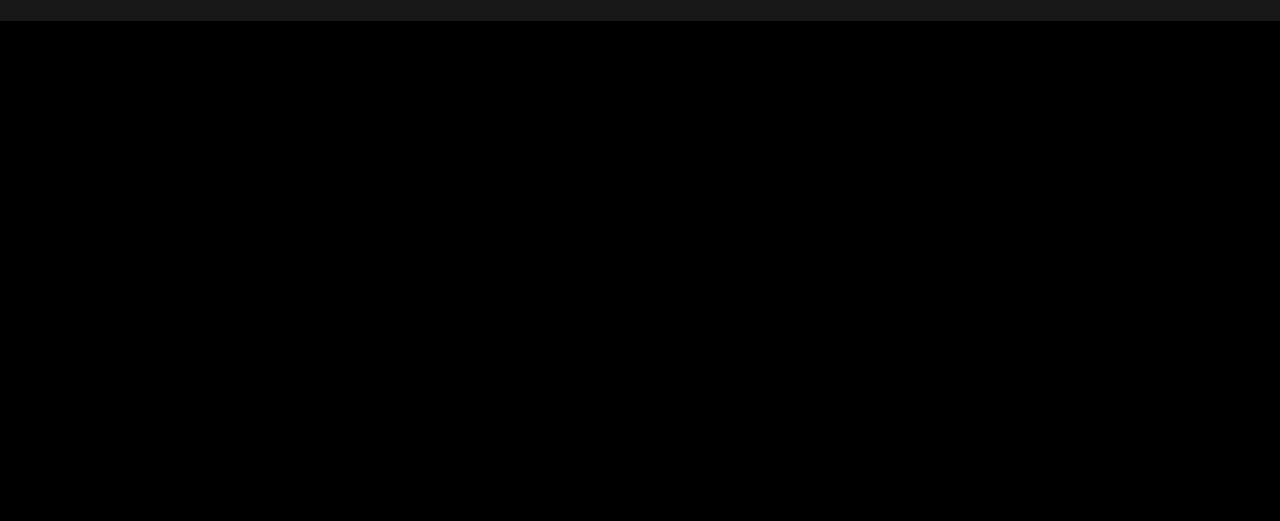
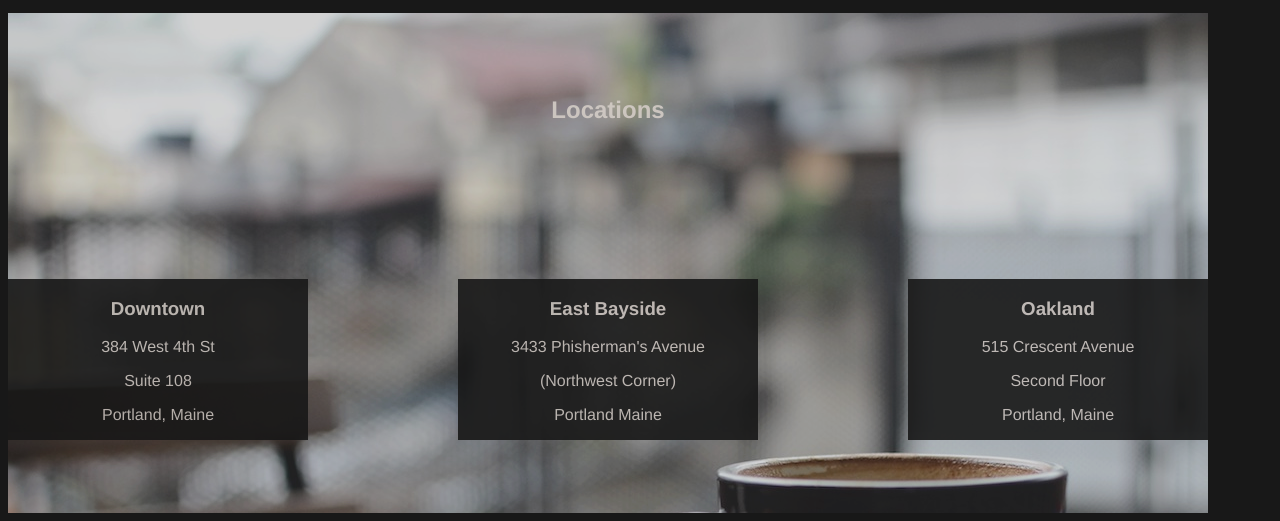
Before and after one commit to Kirkkm/Codecademy-TeaCozy, a plain HTML site: page index.html in a window 1280 px wide. Shown: the part 1347-1868 px from the top of the page. Before the commit the page ends 1368 px from the top, so only its background shows below. Drawn offline with Linux system fonts and the light colour scheme.

Commit message:
adding locations sections

```diff
--- a/index.html
+++ b/index.html
@@ -47,5 +47,28 @@
             </div>
         </div>
     </div>
+    <div class="locations">
+        <h2>Locations</h2>
+        <div class="locations-containers">
+            <div>
+                <h3>Downtown</h3>
+                <p>384 West 4th St</p>
+                <p>Suite 108</p>
+                <p>Portland, Maine</p>
+            </div>
+            <div>
+                <h3>East Bayside</h3>
+                <p>3433 Phisherman's Avenue</p>
+                <p>(Northwest Corner)</p>
+                <p>Portland Maine</p>
+            </div>
+            <div>
+                <h3>Oakland</h3>
+                <p>515 Crescent Avenue</p>
+                <p>Second Floor</p>
+                <p>Portland, Maine</p>
+            </div>
+        </div>
+    </div>
 </body>
 </html>
--- a/resources/style.css
+++ b/resources/style.css
@@ -1,6 +1,5 @@
 * {
     font-family: Helvetica;
-
     color: seashell;
     background-color: black;
     opacity: 0.9;
@@ -75,3 +74,39 @@ h2, h4 {
     text-align: center;
     margin-top: 10px;
 }
+
+.locations{
+    background-image: url("/resources/images/img-locations-background.jpg");
+    height: 500px;
+    width: 1200px;
+    display: flex;
+    flex-direction: column;
+    justify-content: space-around;
+
+}
+
+.locations h2{
+    background: none;
+    text-align: center;
+}
+
+.locations-containers{
+    display: inline-flex;
+    align-items: center;
+    flex-direction: row;
+    background: none;
+    justify-content: space-between;
+}
+
+.locations-containers div {
+    width: 300px;
+    opacity: 1;
+}
+
+.locations-containers h3 {
+    text-align: center;
+}
+
+.locations-containers p {
+    text-align: center;
+}
```
